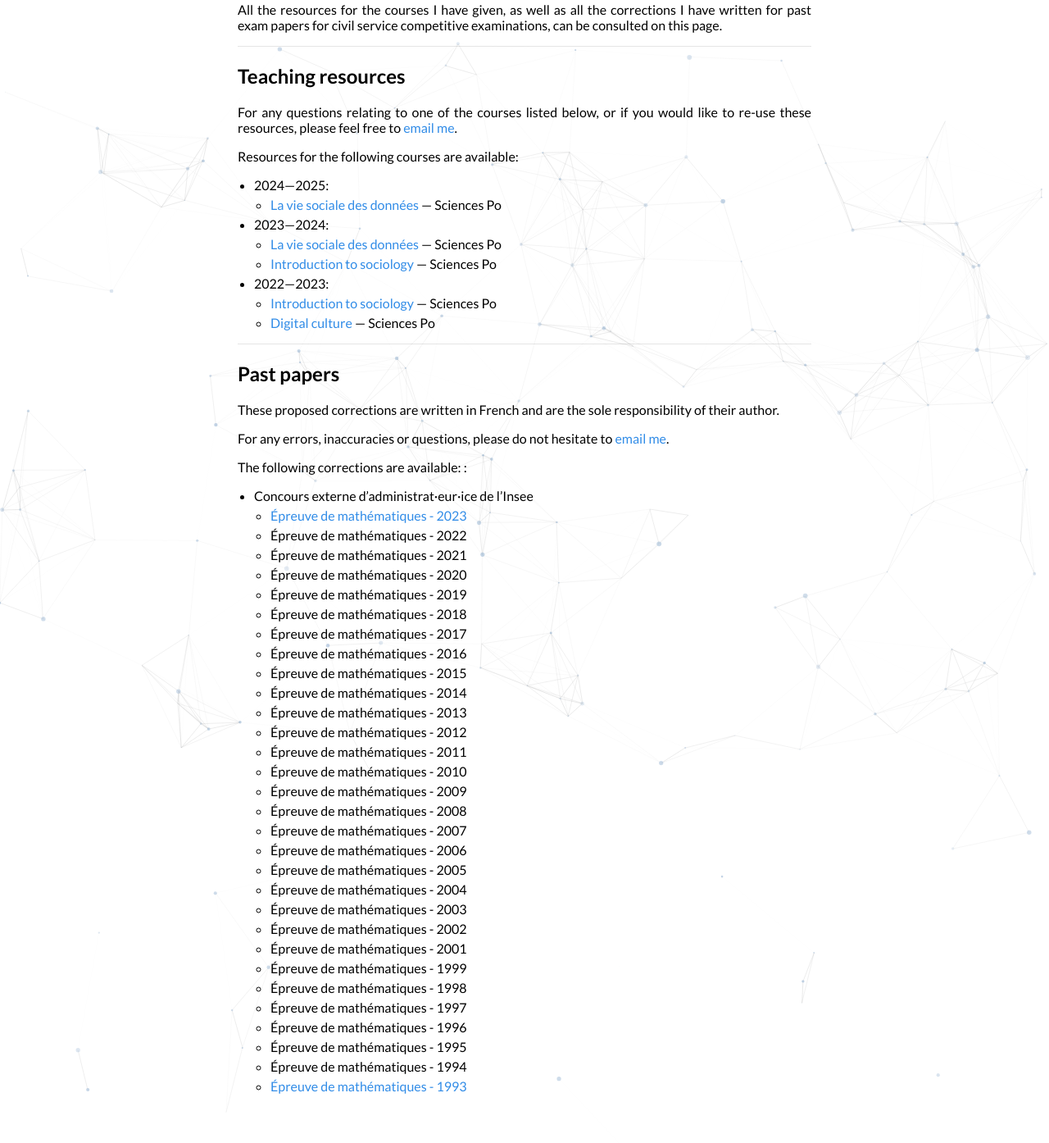
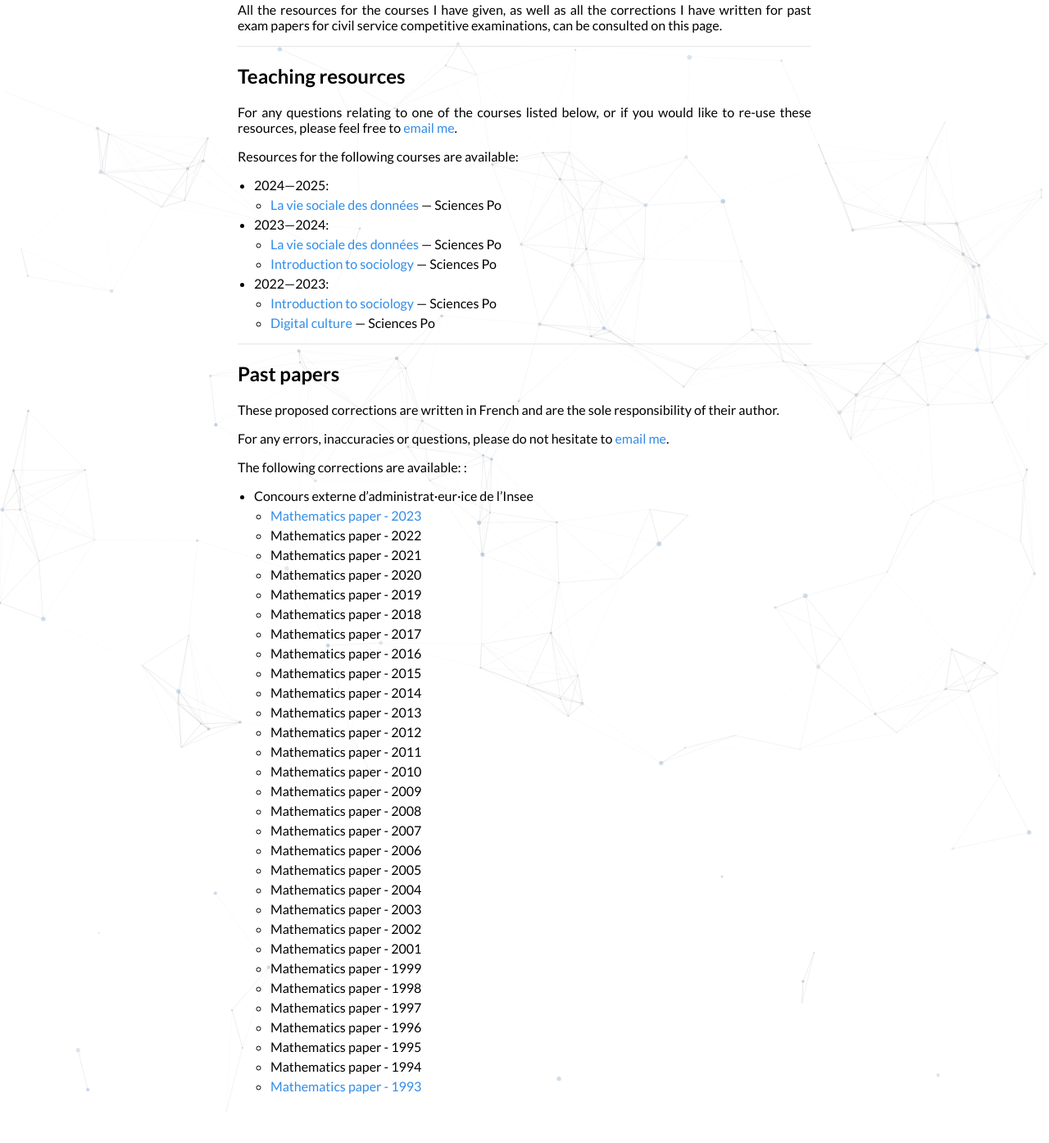
Before and after one commit to bglbrt/bglbrt.github.io, a Jekyll site: the page built from en/resources.md, in a window 1280 px wide and 1400 px high, scrolled down 124 px. Shown: the top 1394 px of the window at 82% size. Built offline with Jekyll 4.4.1, drawn with Linux system fonts in a browser that asks for light colours; nearby versions of some CDN libraries.

Commit message:
Mise à jour du site

```diff
--- a/en/resources.md
+++ b/en/resources.md
@@ -47,33 +47,33 @@ lang: "en"
 </div>
 
 * Concours externe d'administrat·eur·ice de l'Insee
-    * [Épreuve de mathématiques - 2023](/fr/ressources/corrections/insee_administrateur_externe_2023)
-    * Épreuve de mathématiques - 2022
-    * Épreuve de mathématiques - 2021
-    * Épreuve de mathématiques - 2020
-    * Épreuve de mathématiques - 2019
-    * Épreuve de mathématiques - 2018
-    * Épreuve de mathématiques - 2017
-    * Épreuve de mathématiques - 2016
-    * Épreuve de mathématiques - 2015
-    * Épreuve de mathématiques - 2014
-    * Épreuve de mathématiques - 2013
-    * Épreuve de mathématiques - 2012
-    * Épreuve de mathématiques - 2011
-    * Épreuve de mathématiques - 2010
-    * Épreuve de mathématiques - 2009
-    * Épreuve de mathématiques - 2008
-    * Épreuve de mathématiques - 2007
-    * Épreuve de mathématiques - 2006
-    * Épreuve de mathématiques - 2005
-    * Épreuve de mathématiques - 2004
-    * Épreuve de mathématiques - 2003
-    * Épreuve de mathématiques - 2002
-    * Épreuve de mathématiques - 2001
-    * Épreuve de mathématiques - 1999
-    * Épreuve de mathématiques - 1998
-    * Épreuve de mathématiques - 1997
-    * Épreuve de mathématiques - 1996
-    * Épreuve de mathématiques - 1995
-    * Épreuve de mathématiques - 1994
-    * [Épreuve de mathématiques - 1993](/fr/ressources/corrections/insee_administrateur_externe_1993)
+    * [Mathematics paper - 2023](/fr/ressources/corrections/insee_administrateur_externe_2023)
+    * Mathematics paper - 2022
+    * Mathematics paper - 2021
+    * Mathematics paper - 2020
+    * Mathematics paper - 2019
+    * Mathematics paper - 2018
+    * Mathematics paper - 2017
+    * Mathematics paper - 2016
+    * Mathematics paper - 2015
+    * Mathematics paper - 2014
+    * Mathematics paper - 2013
+    * Mathematics paper - 2012
+    * Mathematics paper - 2011
+    * Mathematics paper - 2010
+    * Mathematics paper - 2009
+    * Mathematics paper - 2008
+    * Mathematics paper - 2007
+    * Mathematics paper - 2006
+    * Mathematics paper - 2005
+    * Mathematics paper - 2004
+    * Mathematics paper - 2003
+    * Mathematics paper - 2002
+    * Mathematics paper - 2001
+    * Mathematics paper - 1999
+    * Mathematics paper - 1998
+    * Mathematics paper - 1997
+    * Mathematics paper - 1996
+    * Mathematics paper - 1995
+    * Mathematics paper - 1994
+    * [Mathematics paper - 1993](/fr/ressources/corrections/insee_administrateur_externe_1993)
```
